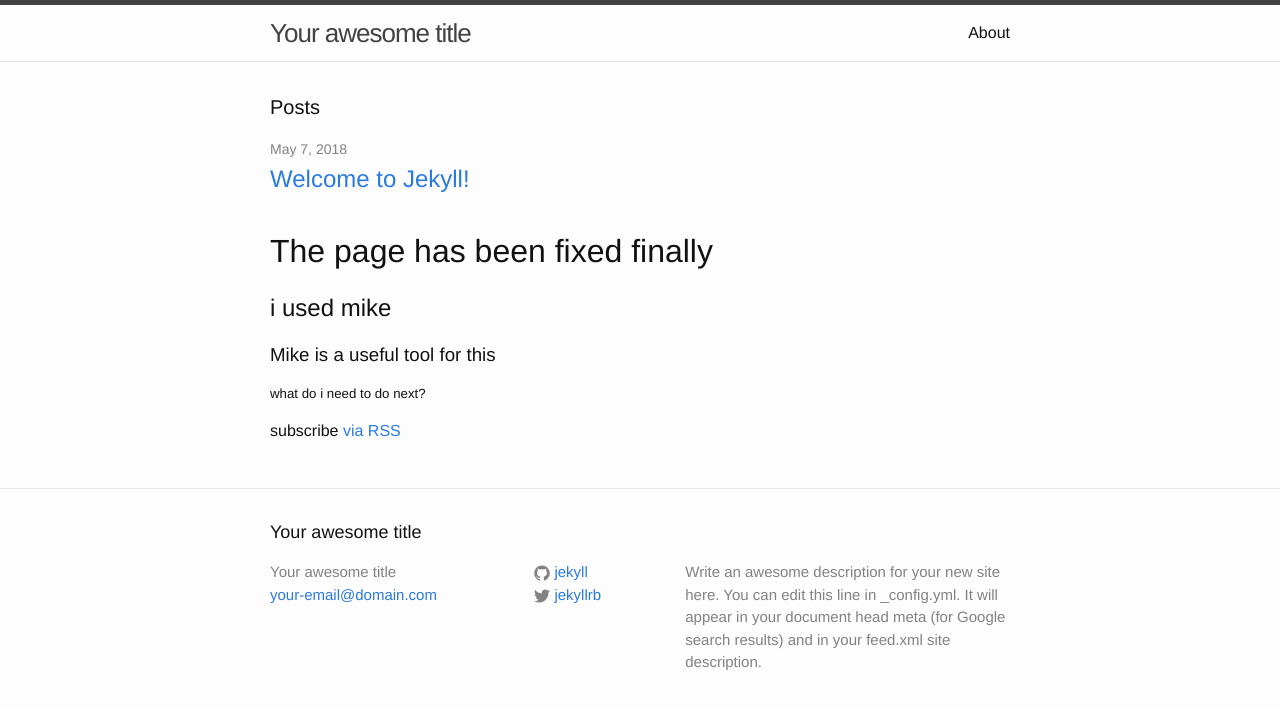
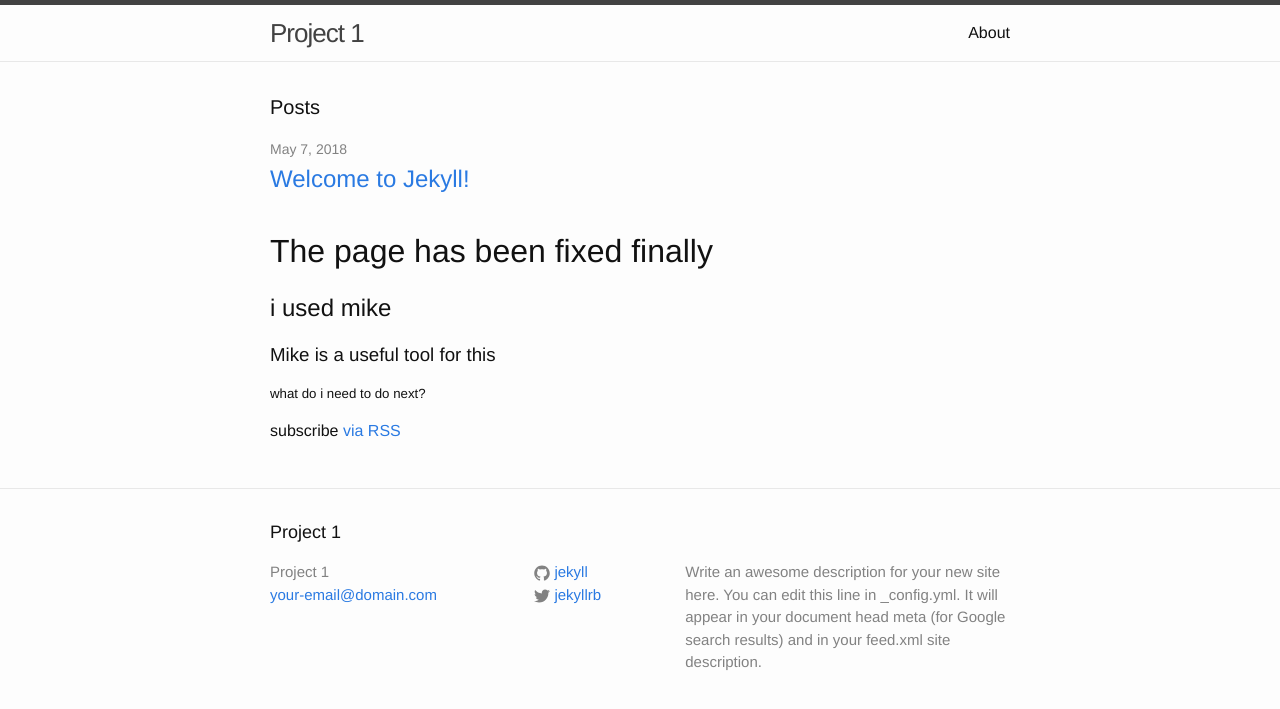
Before and after one commit to jr10415/jr10415.github.io, a Jekyll site: the page built from index.html, in a window 1280 px wide. Shown: the top 709 px of the page. Built offline with Jekyll 4.4.1, drawn with Linux system fonts in a browser that asks for light colours.

Commit message:
Update _config.yml

```diff
--- a/_config.yml
+++ b/_config.yml
@@ -6,7 +6,7 @@
 # 'jekyll serve'. If you change this file, please restart the server process.
 
 # Site settings
-title: Your awesome title
+title: Project 1
 email: your-email@domain.com
 description: > # this means to ignore newlines until "baseurl:"
   Write an awesome description for your new site here. You can edit this
```
